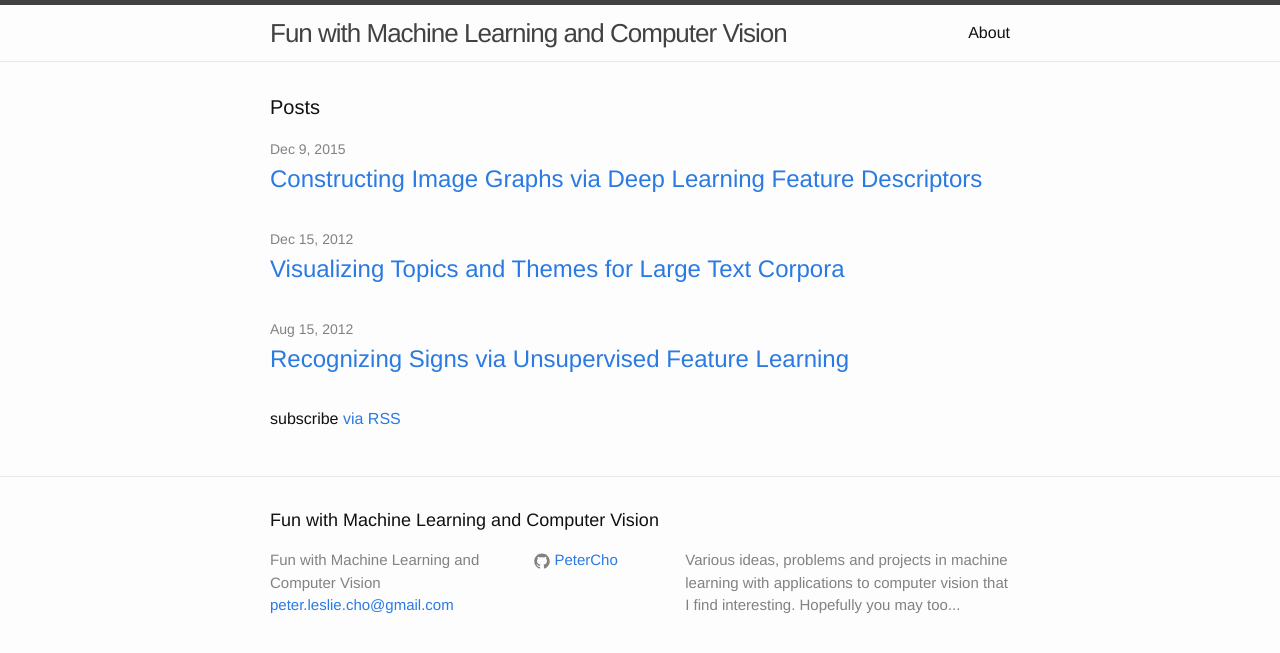
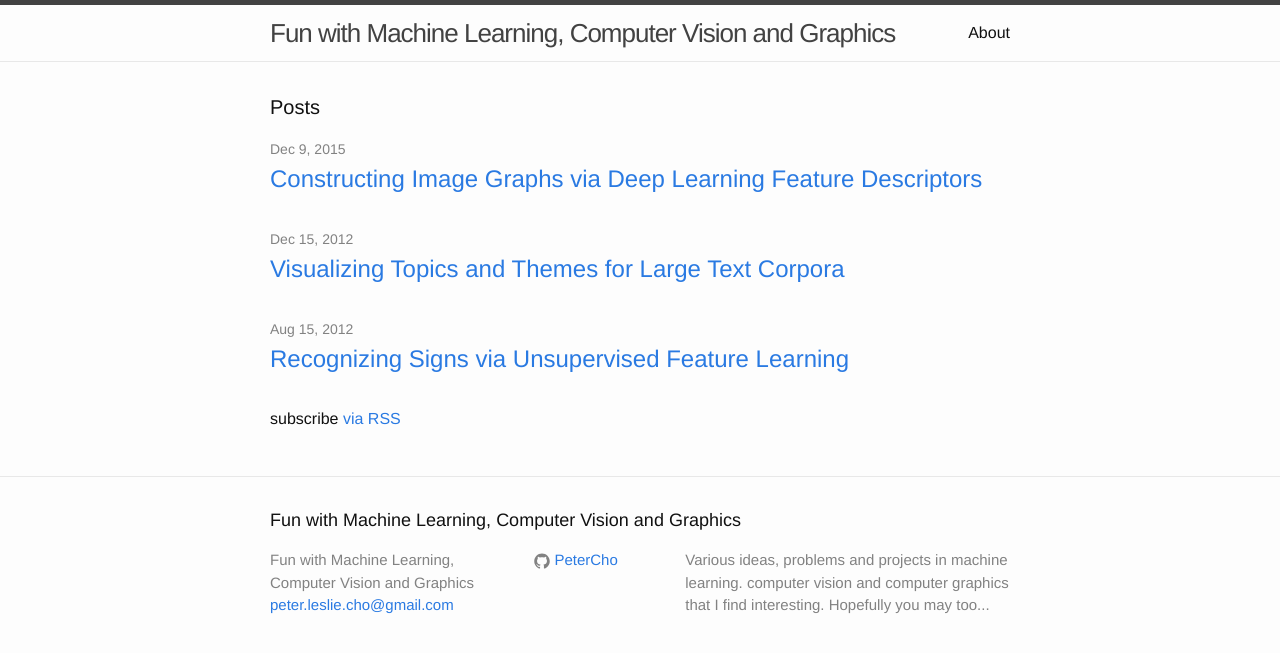
Before and after one commit to PeterCho/blog, a Jekyll site: the page built from index.html, in a window 1280 px wide. Shown: the top 653 px of the page. Built offline with Jekyll 4.4.1, drawn with Linux system fonts in a browser that asks for light colours.

Commit message:
Updated title for blog

```diff
--- a/_config.yml
+++ b/_config.yml
@@ -1,9 +1,8 @@
 # Site settings
-title: Fun with Machine Learning and Computer Vision
+title: Fun with Machine Learning, Computer Vision and Graphics
 email: peter.leslie.cho@gmail.com
 description: > # this means to ignore newlines until "baseurl:"
-  Various ideas, problems and projects in machine learning with applications
-  to computer vision that I find interesting.  Hopefully you may too...
+  Various ideas, problems and projects in machine learning. computer vision and computer graphics that I find interesting.  Hopefully you may too...
 baseurl: "/blog/" # the subpath of your site, e.g. /blog/
 # baseurl: "" # the subpath of your site, e.g. /blog/
 # url_github: "http://petercho.github.io" # the base hostname & protocol for your site
```
